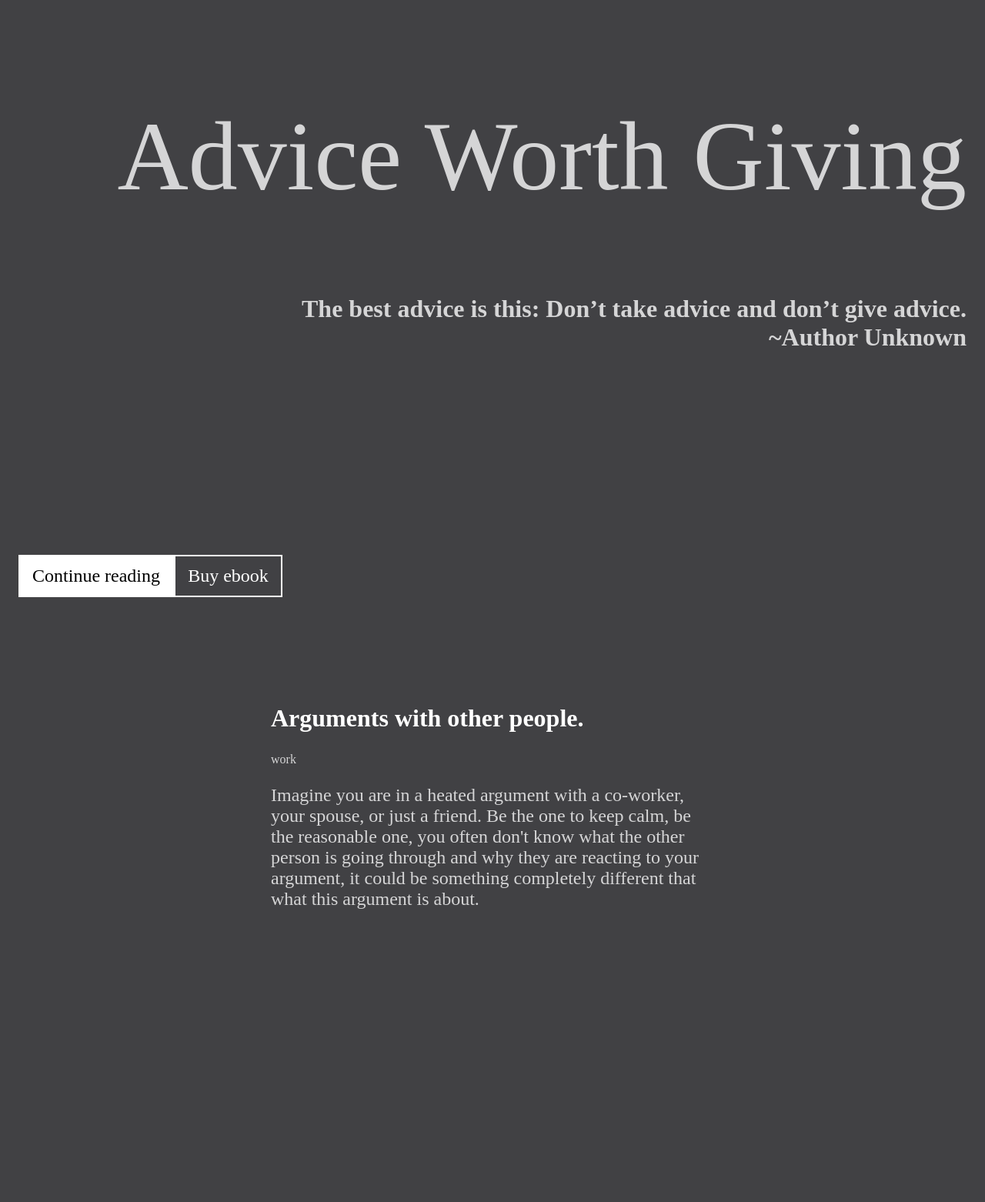
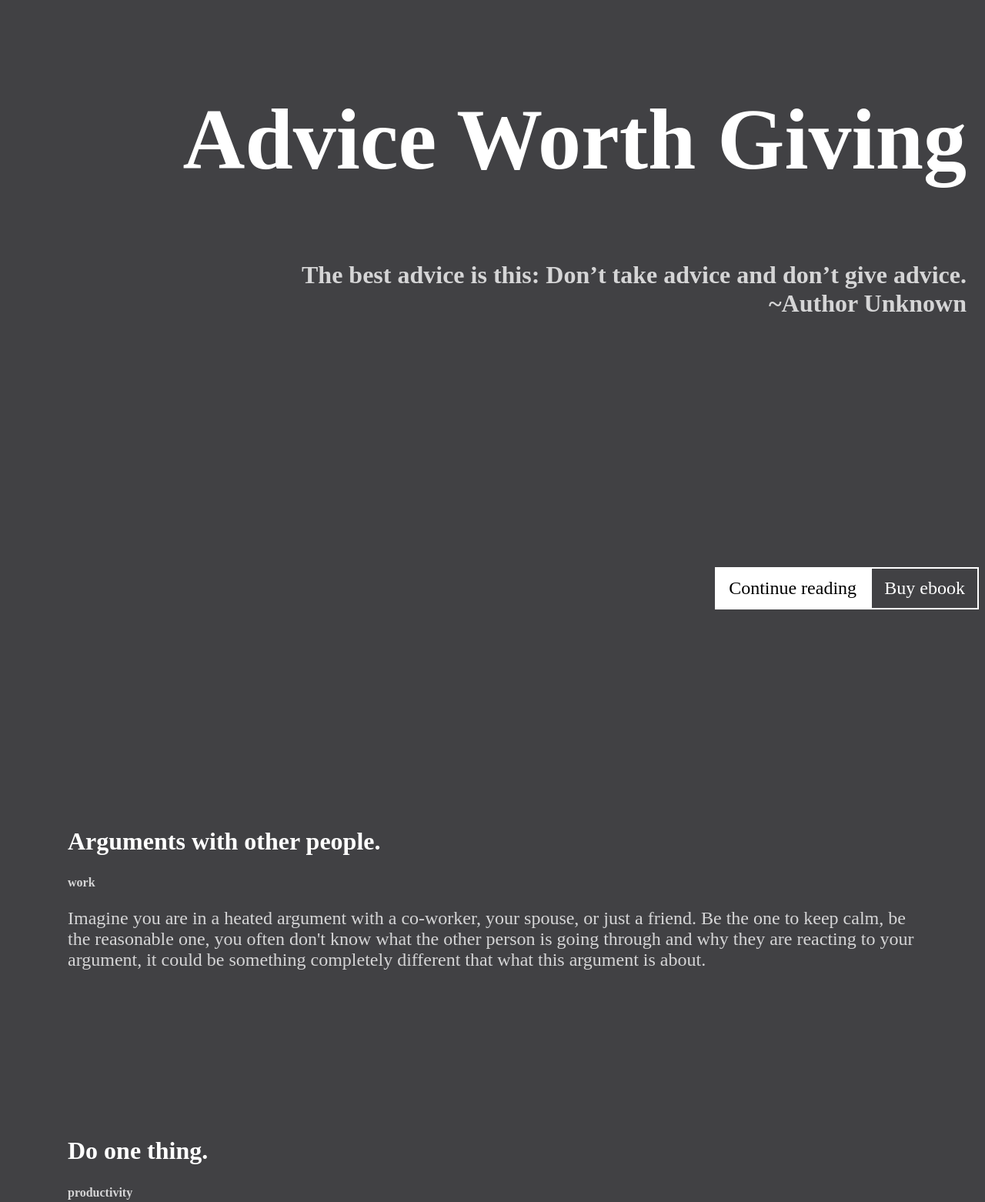
Before and after one commit to AlexandrosVasileiou/advice.com, a Gatsby site: page / in a window 1280 px wide. Shown: the top 1562 px of the page at 77% size. Built offline with nearby package versions, Linux system fonts and the light colour scheme; Gatsby itself is replaced by a stand-in of ours.

Commit message:
update css

```diff
--- a/package.json
+++ b/package.json
@@ -20,6 +20,7 @@
     "prop-types": "^15.7.2",
     "react": "^16.12.0",
     "react-dom": "^16.12.0",
+    "react-grid-system": "^6.3.0",
     "react-helmet": "^5.2.1",
     "react-typography": "^0.16.19",
     "typography": "^0.16.19"
--- a/src/components/hero/hero.js
+++ b/src/components/hero/hero.js
@@ -6,7 +6,7 @@ const Hero = () => {
     <section>
       <header>
         <h1>Advice Worth Giving</h1>
-        <h5>The best advice is this: Don’t take advice and don’t give advice. <br></br>~Author Unknown</h5>
+        <h2>The best advice is this: Don’t take advice and don’t give advice. <br></br>~Author Unknown</h2>
       </header>
       <div className="footer">
         <a className="button button-primary" href="#">Continue reading</a>
--- a/src/components/hero/hero.scss
+++ b/src/components/hero/hero.scss
@@ -3,38 +3,32 @@ section {
   flex-direction: column;
   justify-content: space-between;
   min-height: 100vh;
-  padding: 1em;
   box-sizing: border-box;
+  margin-bottom: 20vh;
 
   header {
+    margin: 1em;
     text-align: right;
 
     h1 {
-      font-family: "Jet Brains Mono Medium", serif;
-      font-weight: lighter;
-      font-size: 8em;
-    }
-
-    h5 {
-      text-align: right;
-      font-size: 2em;
-      font-family: "Jet Brains Mono Bold", serif;
+      color: white;
     }
   }
 }
 
 .footer {
   display: flex;
+  align-self: flex-end;
   margin-bottom: 1em;
 }
 
 .button {
+  text-align: left;
   padding: .5em .67em;
   color: white;
   font-size: 3vh;
   text-decoration: none;
   border: .1em solid white;
-
 }
 
 .button-primary {
--- a/src/components/post/post.js
+++ b/src/components/post/post.js
@@ -5,8 +5,8 @@ const Post = (props) => {
   return (
     <article>
       <h2>{props.post.title}</h2>
-      <p className="tag">{props.post.tag}</p>
-      <p className="content">{props.post.content}</p>
+      <h3>{props.post.tag}</h3>
+      <p>{props.post.content}</p>
     </article>
   )
 }
--- a/src/components/post/post.scss
+++ b/src/components/post/post.scss
@@ -1,22 +1,17 @@
 article {
-  min-height: 70vh;
-  max-width: 36em;
-  margin: 0 auto;
-  padding: 5em;
-
   h2 {
     color: white;
-    font-family: "Jet Brains Mono Bold", serif;
-    font-size: 2em;
-  }
-
-  .tag {
-    font-size: 1em;
-    font-family: "Jet Brains Mono Italic", serif;
-  }
-
-  .content {
-    font-size: 1.5em;
-    font-family: "Jet Brains Mono Medium", serif;
   }
 }
+
+@media screen and (min-width: 767px) {
+  article {
+    margin: 5em;
+  }
+}
+
+@media screen and (max-width: 767px) {
+  article {
+    margin: 1em;
+  }
+}
--- a/src/pages/index.js
+++ b/src/pages/index.js
@@ -8,11 +8,13 @@ import { posts } from "../assets/content.js"
 
 const IndexPage = () => (
   <Layout>
-    <SEO title="Home"/>
-    <Hero/>
-    {posts.map((item) =>
-      <Post post={item}/>)}
-    <Footer/>
+      <SEO title="Home"/>
+      <Hero/>
+      <section id="postSection">
+          {posts.map((item) =>
+            <Post post={item}/>)}
+      </section>
+      <Footer/>
   </Layout>
 )
 
--- a/src/styles/global.scss
+++ b/src/styles/global.scss
@@ -3,3 +3,32 @@
   color: #d5d5d6;
   font-family: "Jet Brains Mono Regular", serif;
 }
+
+h1 {
+  font-size: 14vh;
+  font-family: "Jet Brains Mono Medium", serif;
+}
+
+h2 {
+  font-size: 4vh;
+}
+
+h3 {
+  font-size: 2vh;
+}
+
+p {
+  font-size: 3vh;
+}
+
+/* Small devices (portrait tablets and large phones, 600px and up) */
+@media only screen and (min-width: 600px) {
+}
+
+/* Medium devices (landscape tablets, 768px and up) */
+@media only screen and (min-width: 768px) {
+}
+
+/* Large devices (laptops/desktops, 992px and up) */
+@media only screen and (min-width: 992px) {
+}
```
